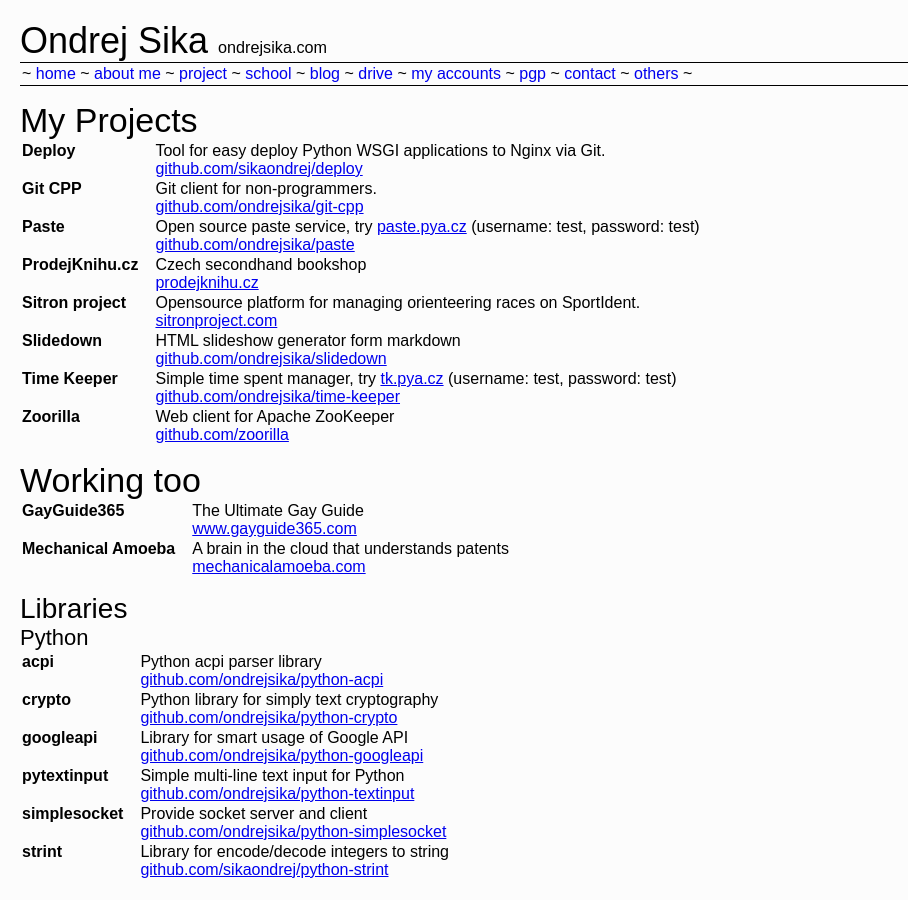
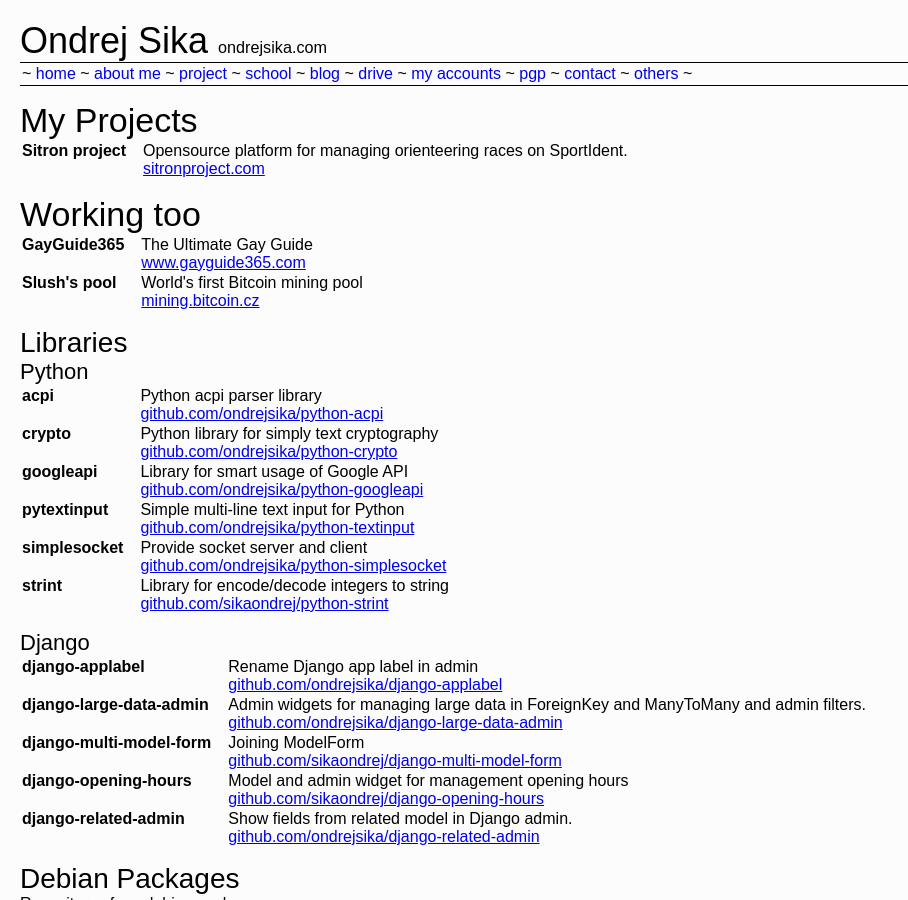
Before and after one commit to ondrejsika/ondrejsika.com, a Jekyll site: the page built from projects.html, in a window 1280 px wide and 900 px high. Shown: the whole window, without its empty margins (0-908 px from the left). Built offline with Jekyll 4.4.1, drawn with Linux system fonts in a browser that asks for light colours; Markdown is read by kramdown in place of the engine named in the settings; comment, search, counter and statistics services are not loaded.

Commit message:
update projects.html

```diff
--- a/projects.html
+++ b/projects.html
@@ -5,7 +5,7 @@
 
 <h2>My Projects</h2>
 <table>
-    <tr>
+    <!-- <tr>
         <td><b>Deploy</b></td>
         <td>Tool for easy deploy Python WSGI applications to Nginx via Git.
         <br><a href="https://github.com/sikaondrej/deploy" target="_blank">github.com/sikaondrej/deploy</a></td>
@@ -24,13 +24,13 @@
         <td><b>ProdejKnihu.cz</b></td>
         <td>Czech secondhand bookshop
         <br><a href="http://prodejknihu.cz" target="_blank">prodejknihu.cz</a></td>
-    </tr>
+    </tr>-->
     <tr>
         <td><b>Sitron project</b></td>
         <td>Opensource platform for managing orienteering races on SportIdent.
         <br><a href="http://sitronproject.com" target="_blank">sitronproject.com</a></td>
     </tr>
-    <tr>
+    <!-- <tr>
         <td><b>Slidedown</b></td>
         <td>HTML slideshow generator form markdown
         <br><a href="https://github.com/ondrejsika/slidedown" target="_blank">github.com/ondrejsika/slidedown</a></td>
@@ -44,7 +44,7 @@
         <td><b>Zoorilla</b></td>
         <td>Web client for Apache ZooKeeper
         <br><a href="https://github.com/zoorilla" target="_blank">github.com/zoorilla</a></td>
-    </tr>
+    </tr> -->
 </table>
 
 <h2>Working too</h2>
@@ -56,10 +56,15 @@
         <br><a href="https://www.gayguide365.com" target="_blank">www.gayguide365.com</a></td>
     </tr>
     <tr>
+        <td><b>Slush's pool</b></td>
+        <td>World's first Bitcoin mining pool
+        <br><a href="http://mining.bitcoin.cz/" target="_blank">mining.bitcoin.cz</a></td>
+    </tr>
+    <!-- <tr>
         <td><b>Mechanical Amoeba</b></td>
         <td>A brain in the cloud that understands patents
         <br><a href="http://www.mechanicalamoeba.com/" target="_blank">mechanicalamoeba.com</a></td>
-    </tr>
+    </tr>-->
 </table>
 
 <h3>Libraries</h3>
```
